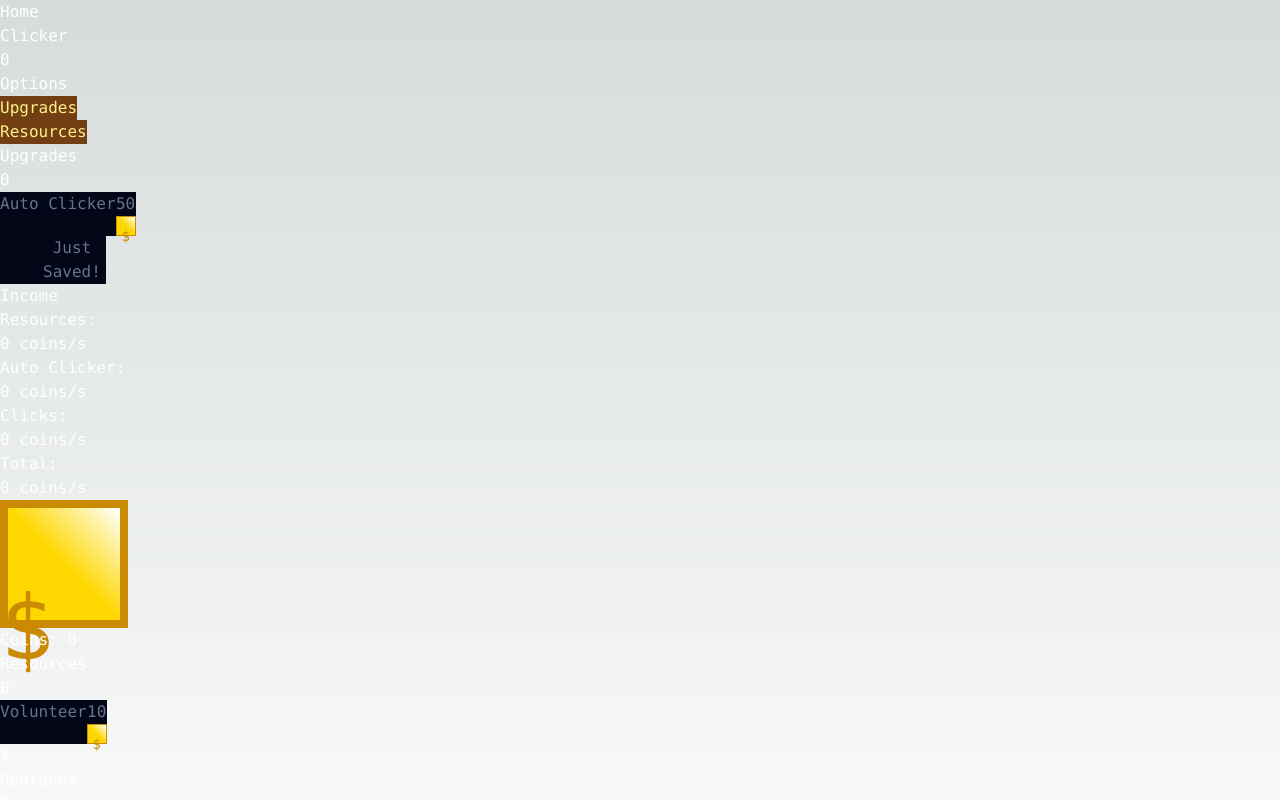
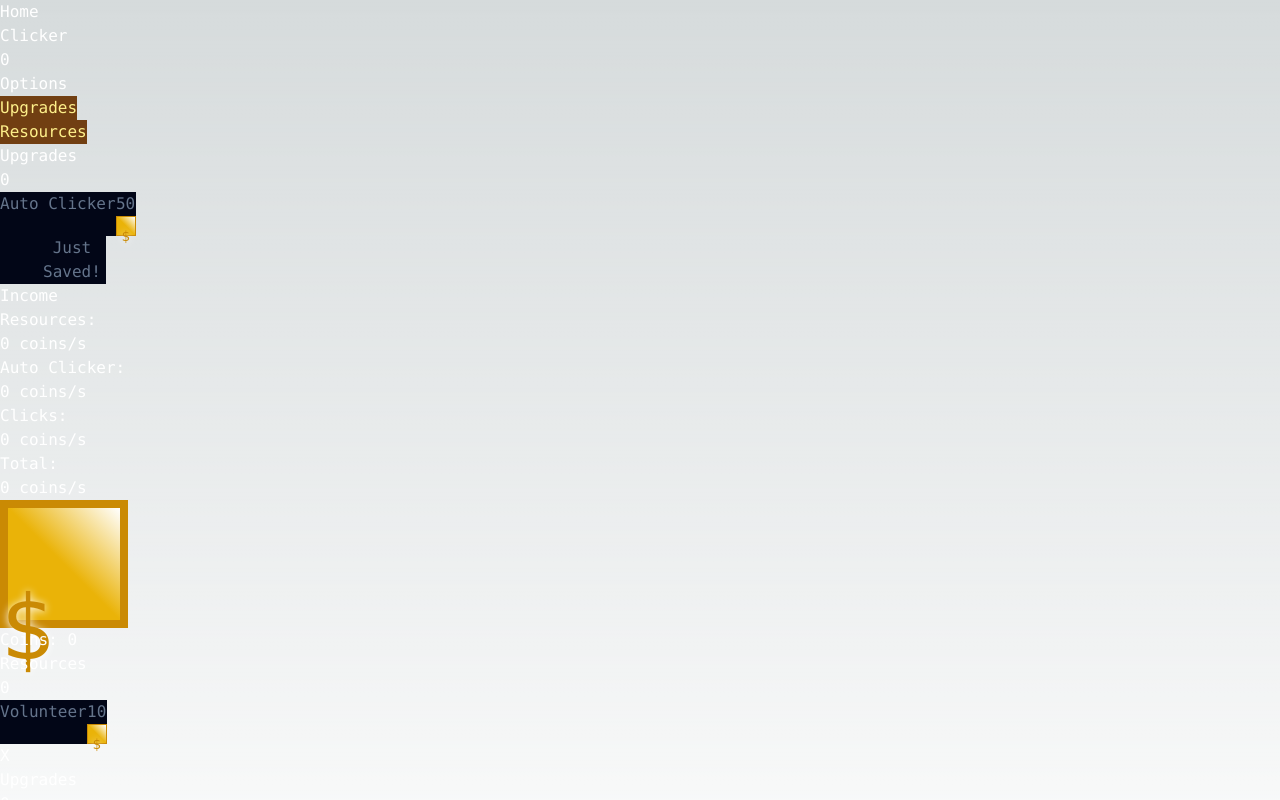
Before and after one commit to ThorGalli/thor-portfolio, a Next.js app: page /clicker in a window 1280 px wide. Shown: the top 800 px of the page. Built offline with nearby package versions, Linux system fonts and the light colour scheme.

Commit message:
improve coin visuals

```diff
--- a/src/components/coins/baseCoins.tsx
+++ b/src/components/coins/baseCoins.tsx
@@ -1,6 +1,6 @@
 export default function BaseCoin({
-  color = '#FFD700',
-  strokeColor = '#ca8a04',
+  color = '#EAB308',
+  strokeColor = '#CA8A04',
   size = 128,
 }: {
   color?: string
@@ -8,7 +8,7 @@ export default function BaseCoin({
   size?: number
 }) {
   return (
-    <div className="relative flex transform justify-center">
+    <div className="relative flex transform justify-center rounded-full bg-yellow-700">
       <div
         className={`h-20 w-20 rounded-full`}
         style={{
@@ -26,6 +26,7 @@ export default function BaseCoin({
           color: strokeColor,
           fontSize: size * 0.7,
           lineHeight: 0,
+          textShadow: `0 1px 8px white`,
         }}
       >
         $
```
